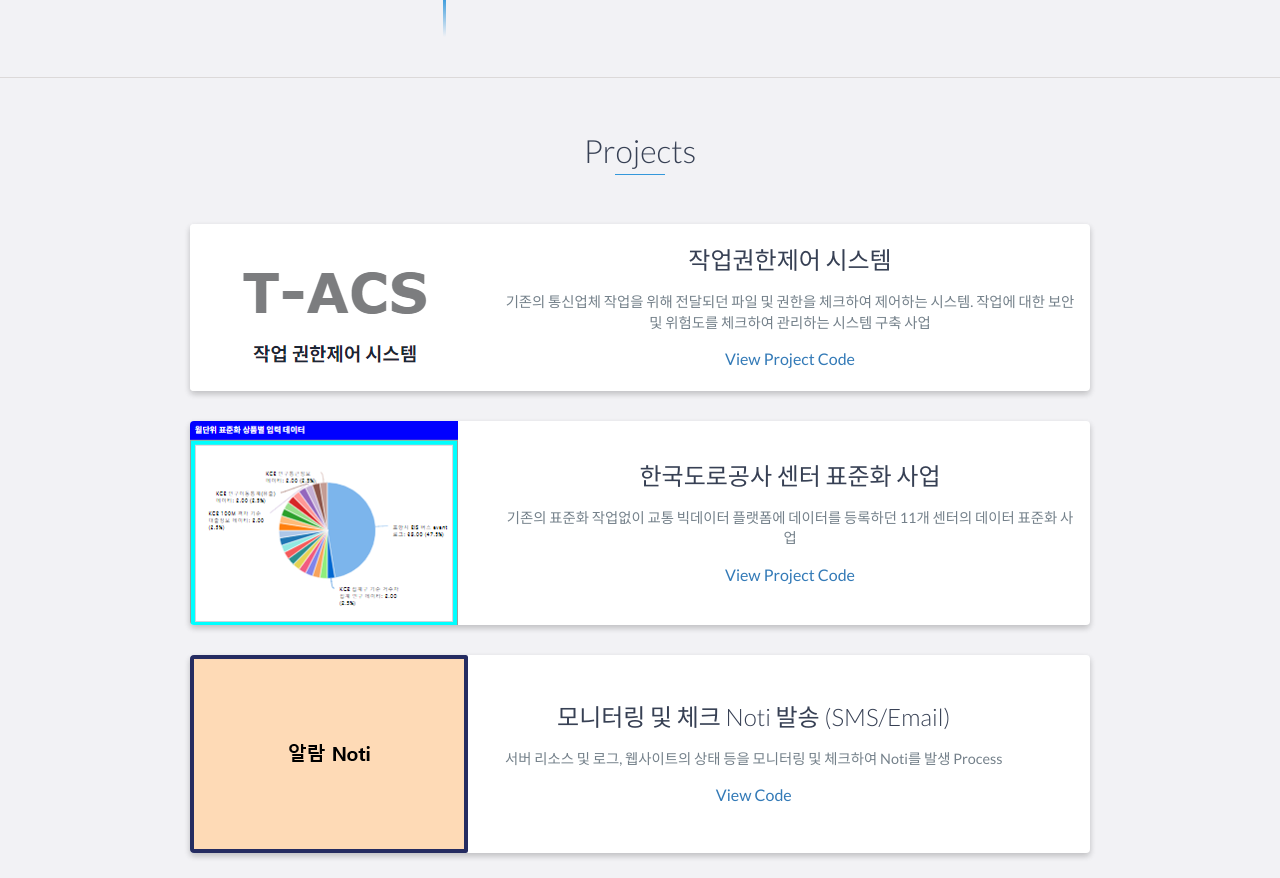
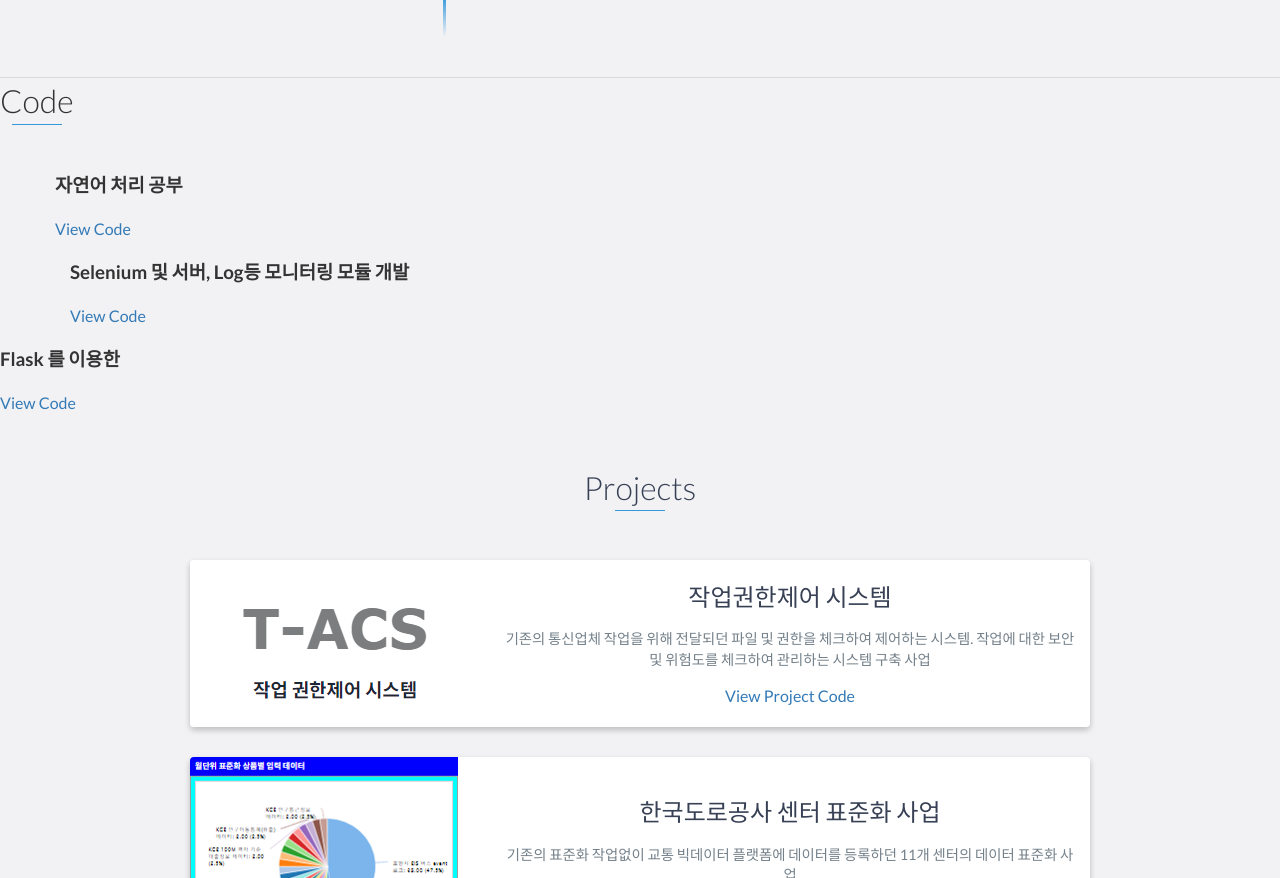
Before and after one commit to joonwoo8395/joonwoo, a website: page index.html in a window 1280 px wide. Shown: the part 1654-2532 px from the top of the page. Drawn offline with nearby package versions, Linux system fonts and the light colour scheme.

Commit message:
Update index.html

```diff
--- a/index.html
+++ b/index.html
@@ -110,7 +110,27 @@
         </div>
     </div>
     <!-- End #experience -->
+    <div id="code" class="background-alt">
+	<h2 class="heading">Code</h2>
+	<div class="container">
+	    <div class="row">
+		<div class="code-id">
+		    <h3>자연어 처리 공부</h3>
+		    <a href="https://github.com/joonwoo8395/joonwoo/tree/master/TextMining">View Code</a>
+		    </div>
+		</div>
+		<div class="code-id">
+		    <h3>Selenium 및 서버, Log등 모니터링 모듈 개발</h3>
+		    <a href="https://github.com/joonwoo8395/joonwoo/tree/master/selenium_sms/SMS-master">View Code</a>
+		    </div>
+	    </div>
+		<div class="code-id">
+		    <h3>Flask 를 이용한 </h3>
+		    <a href="https://github.com/joonwoo8395/joonwoo/tree/master/swagger_workspace">View Code</a>
+		    </div>
+		</div>
 
+	    </div>
     <div id="projects" class="background-alt">
         <h2 class="heading">Projects</h2>
         <div class="container">
```
